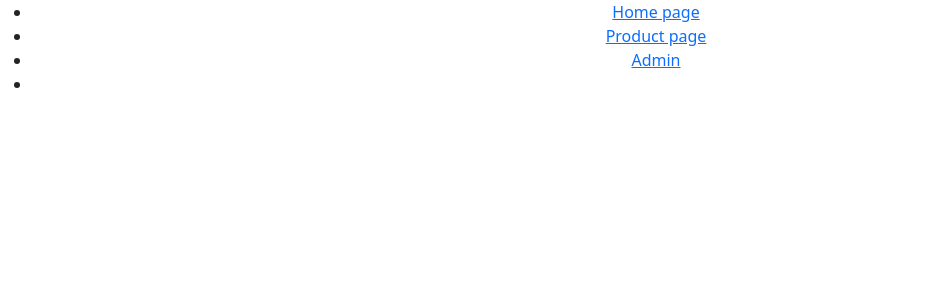
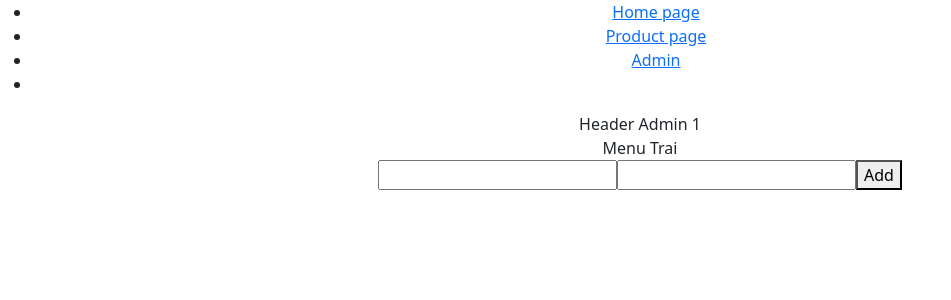
Before and after one commit to tancd1008/typescript, a React (Vite) app: page /admin/product/add in a window 1280 px wide. Shown: the top 300 px of the page, without its empty margins (0-951 px from the left). Built offline with nearby package versions, Linux system fonts and the light colour scheme; data requests are answered from the project's data file.

Commit message:
Add and check

```diff
--- a/db.json
+++ b/db.json
@@ -1,8 +1,24 @@
 {
   "products": [
     {
-      "id": 1,
-      "name": "Product 1"
+      "name": "Cao Dang Tan",
+      "price": "123456789",
+      "id": 1
+    },
+    {
+      "name": "Cao Dang Tan 1",
+      "price": "123456",
+      "id": 2
+    },
+    {
+      "name": "Cao Dang Tan 2",
+      "price": "123456",
+      "id": 3
+    },
+    {
+      "name": "Cao Dang Tan 4",
+      "price": "1234567",
+      "id": 4
     }
   ]
 }
--- a/package.json
+++ b/package.json
@@ -13,7 +13,9 @@
     "bootstrap": "^5.1.3",
     "react": "^17.0.2",
     "react-dom": "^17.0.2",
-    "react-router-dom": "^6.2.2"
+    "react-hook-form": "^7.28.0",
+    "react-router-dom": "^6.2.2",
+    "uuid": "^8.3.2"
   },
   "devDependencies": {
     "@types/react": "^17.0.33",
--- a/src/App.tsx
+++ b/src/App.tsx
@@ -4,7 +4,7 @@ import './App.css'
 import ShowInfo from './components/ShowInfo';
 import type { ProductType } from './types/product';
 import axios from 'axios';
-import { list, remove } from './api/product';
+import { add, list, remove } from './api/product';
 import { Navigate, NavLink, Route,  Routes } from 'react-router-dom';
 import WebsiteLayout from './pages/layouts/WebsiteLayout';
 import Home from './pages/Home';
@@ -14,6 +14,7 @@ import ManagerProduct from './pages/ManagerProduct';
 import Product from './pages/Product';
 
 import "bootstrap/dist/css/bootstrap.min.css";
+import ProductAdd from './pages/admin/ProductAdd';
 
 // type TProduct = {
 //   id : number;
@@ -31,7 +32,10 @@ function App() {
     }
     getProducts();
   },[])
-
+ const onHandeAdd = async (product : ProductType) => {
+   const {data} = await add(product);
+   setProducts([...products, product]);
+ }
 
   return (
     <div className="App">
@@ -73,6 +77,7 @@ function App() {
           <Route index element={<Navigate to="dashboard"/>} />
           <Route path='dashboard' element={<Dashboard/>} />
           <Route path='product' element={<ManagerProduct/>} />
+          <Route path='/admin/product/add' element={<ProductAdd onAdd={onHandeAdd}/>} />
 
           </Route>
 
--- a/src/api/product.tsx
+++ b/src/api/product.tsx
@@ -8,3 +8,7 @@ export const remove = (id: number) => {
     const url = `/products/${id}`;
     return instance.delete(url);
 }
+export const add = (product) => {
+    const url = `/products`;
+    return instance.post(url,product);
+}
--- /dev/null
+++ b/src/pages/admin/ProductAdd.tsx
@@ -0,0 +1,36 @@
+import React from 'react'
+import { useForm, SubmitHandler } from "react-hook-form";
+import { ProductType } from '../../types/product';
+import { useNavigate } from 'react-router-dom';
+type ProductAddProps = {
+    onAdd: (product: ProductType) => void
+}
+type FormValues = {
+    name: string,
+    price: number
+}
+
+
+
+const ProductAdd = (props: ProductAddProps) => {
+    const navigate = useNavigate();
+    const { register, handleSubmit, watch, formState: { errors } } = useForm<FormValues>();
+    const onSubmit: SubmitHandler<FormValues> = (data) => {
+        props.onAdd(data);
+        navigate('/admin/product')
+
+    }
+  return (
+    <div>
+        <form onSubmit={handleSubmit(onSubmit)} >
+            <input type="text" {...register('name', { required: true, minLength: 5})} />
+            {errors.name && errors.name.type === "required" && <span className='text-danger'>Required</span> }
+            {errors.name && errors.name.type === "minLength" && <span className='text-danger'>MinLength</span> }
+            <input type="number" {...register('price')}/>
+            <button>Add</button>
+        </form>
+    </div>
+  )
+}
+
+export default ProductAdd
--- a/src/types/product.tsx
+++ b/src/types/product.tsx
@@ -1,5 +1,5 @@
 export type ProductType = {
     id: number,
     name: string,
-    age: number
+    price: number
 }
```
Also changed, not shown: 1 other file (tests, documents, lock files or other folders).
